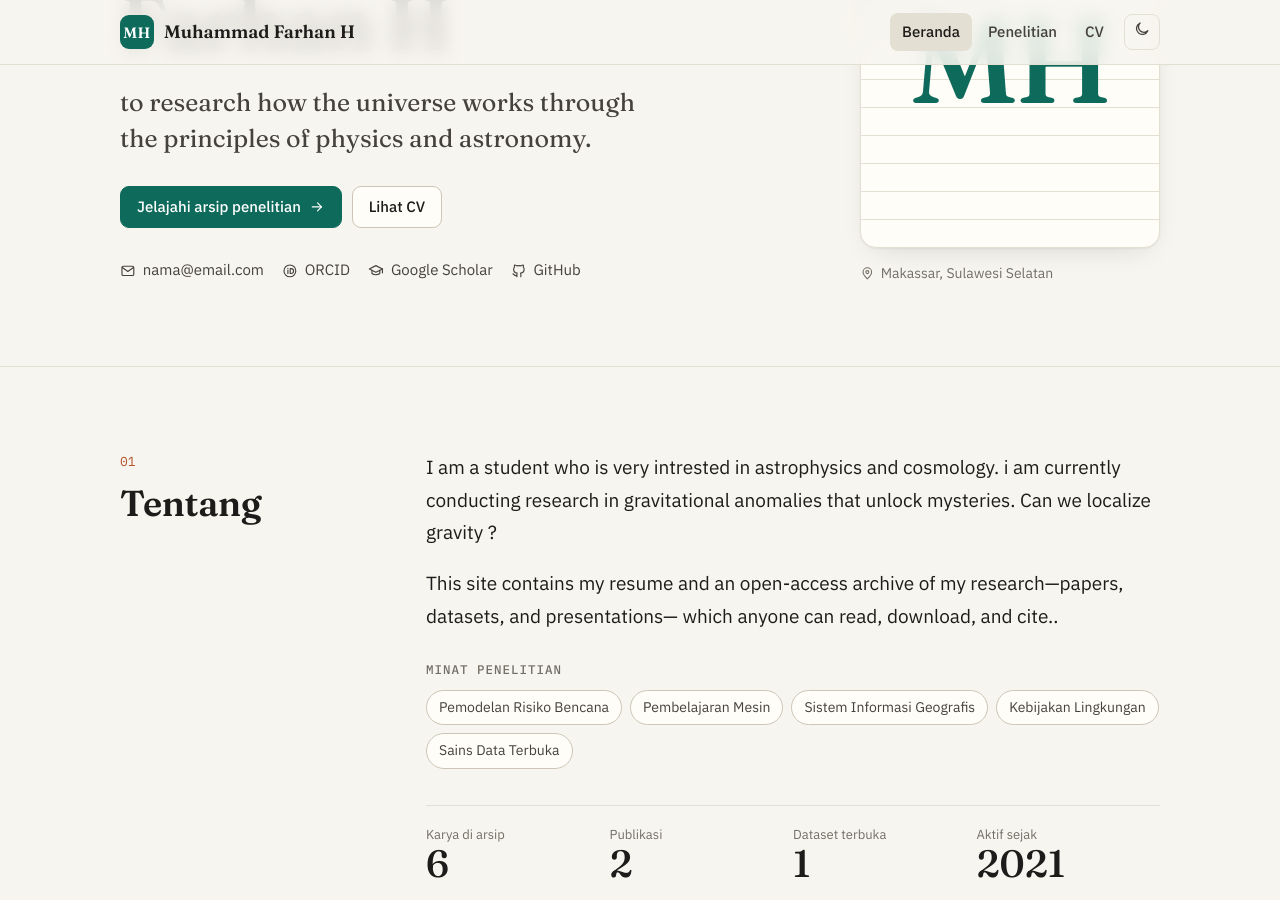
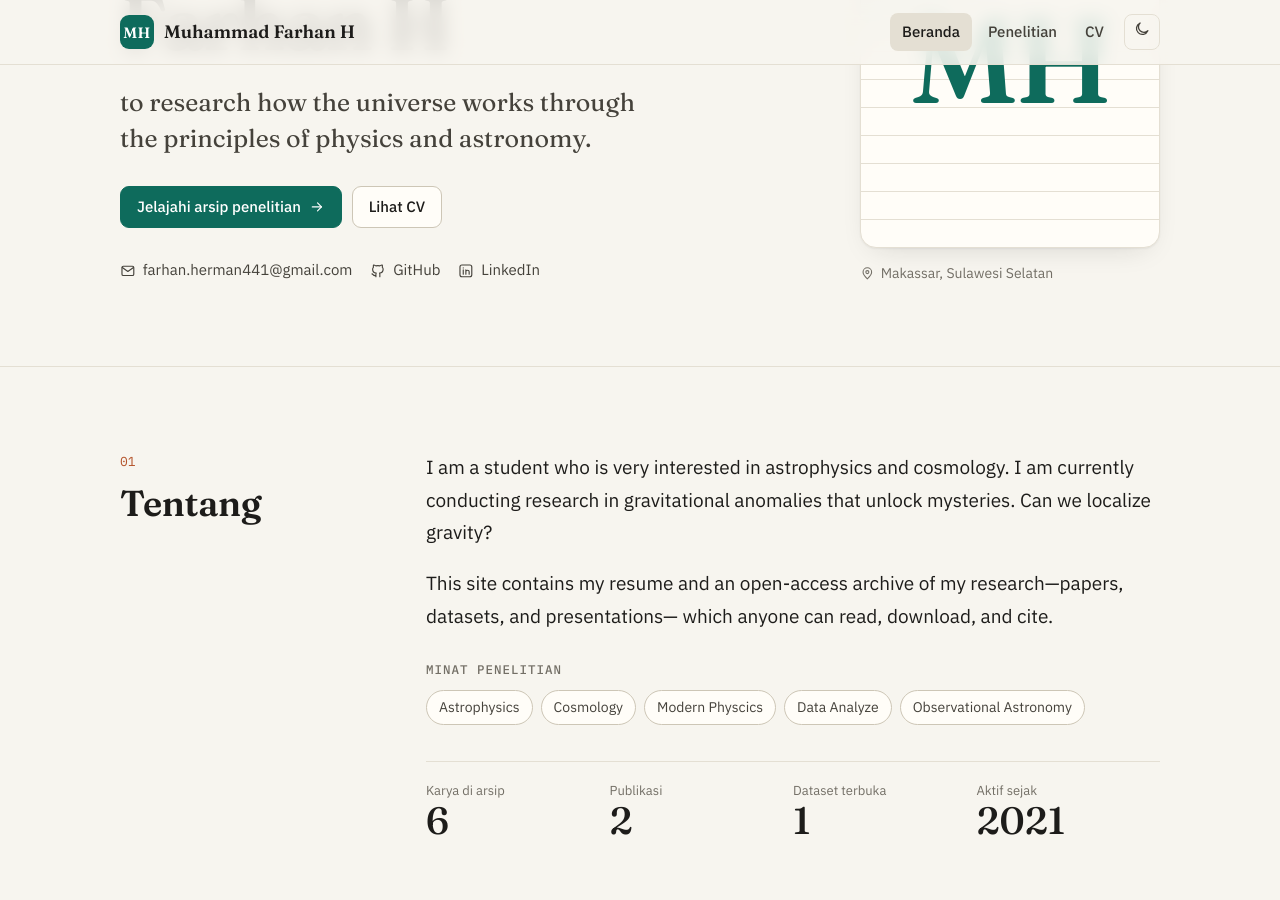
Before and after one commit to fahertkuze/hehe-, a Jekyll site: the page built from index.html, in a window 1280 px wide and 900 px high, scrolled down 303 px. Built offline with Jekyll 4.4.1, drawn with Linux system fonts in a browser that asks for light colours; some of the changed text lies outside the part shown.

Commit message:
Update profil.yml

```diff
--- a/_data/profil.yml
+++ b/_data/profil.yml
@@ -18,11 +18,11 @@ tagline: "to research how the universe works through the principles of physics a
 
 # Biografi singkat (boleh beberapa paragraf, pisahkan dengan baris kosong).
 bio: |
-  I am a student who is very intrested in astrophysics and cosmology. i am currently conducting
-  research in gravitational anomalies that unlock mysteries. Can we localize gravity ?
+  I am a student who is very interested in astrophysics and cosmology. I am currently conducting
+  research in gravitational anomalies that unlock mysteries. Can we localize gravity?
 
   This site contains my resume and an open-access archive of my research—papers, datasets, and presentations—
-  which anyone can read, download, and cite..
+  which anyone can read, download, and cite.
 
 # Nama Anda seperti tertulis di daftar penulis publikasi. Nama yang cocok akan
 # ditebalkan. Jika dikosongkan, dipakai "nama" di atas.
@@ -30,11 +30,11 @@ bio: |
 nama_di_publikasi: []
 
 minat:
-  - Pemodelan Risiko Bencana
-  - Pembelajaran Mesin
-  - Sistem Informasi Geografis
-  - Kebijakan Lingkungan
-  - Sains Data Terbuka
+  - Astrophysics
+  - Cosmology
+  - Modern Physcics
+  - Data Analyze
+  - Observational Astronomy
 
 # File CV dalam PDF (opsional). Taruh di arsip/ lalu tulis path-nya, mis. "arsip/cv.pdf".
 # Jika kosong, tombol "Cetak / Simpan PDF" di halaman CV tetap bisa dipakai.
@@ -42,11 +42,11 @@ cv_pdf: ""
 
 # Tautan kontak & profil akademik. Hapus yang tidak dipakai.
 kontak:
-  email: "nama@email.com"
-  orcid: "https://orcid.org/0000-0000-0000-0000"
-  scholar: "https://scholar.google.com/"
+  email: "farhan.herman441@gmail.com"
+  orcid: ""
+  scholar: ""
   researchgate: ""
   sinta: ""
   github: "https://github.com/fahertkuze"
-  linkedin: ""
+  linkedin: "www.linkedin.com/in/muhammad-farhan-h-6396472b6"
   website: ""
```
